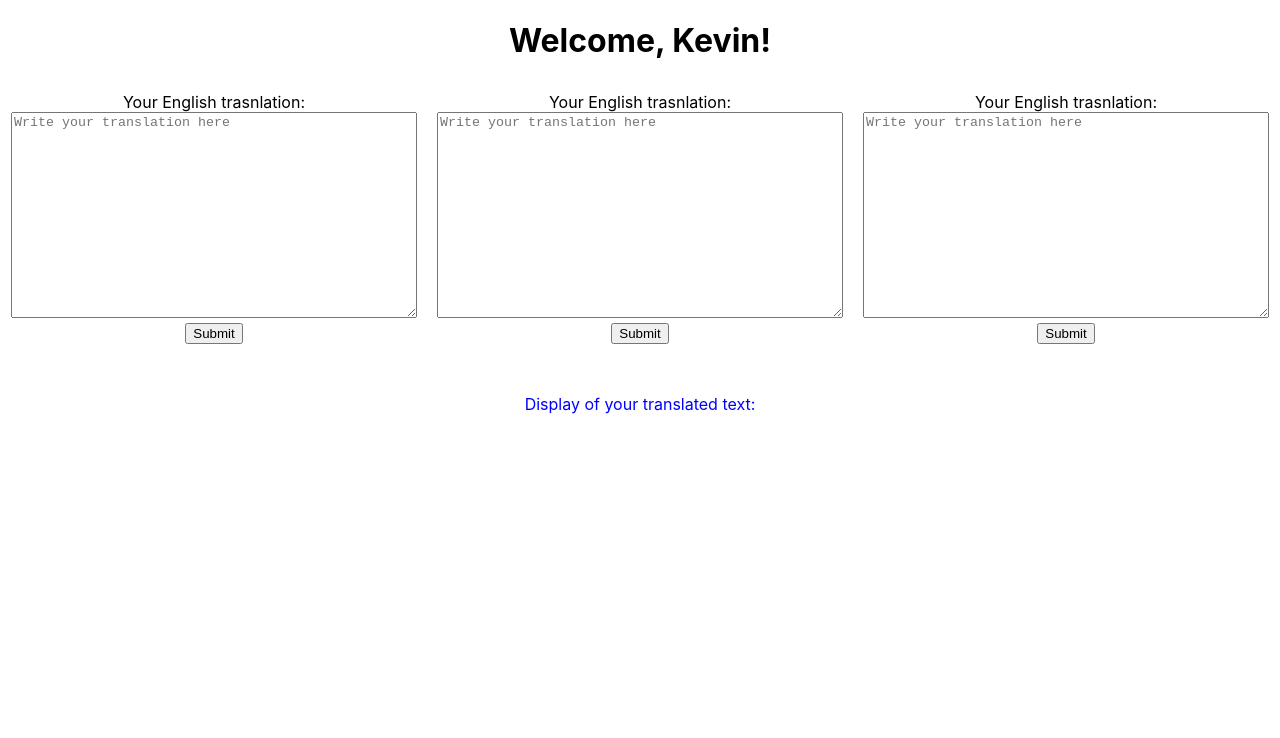
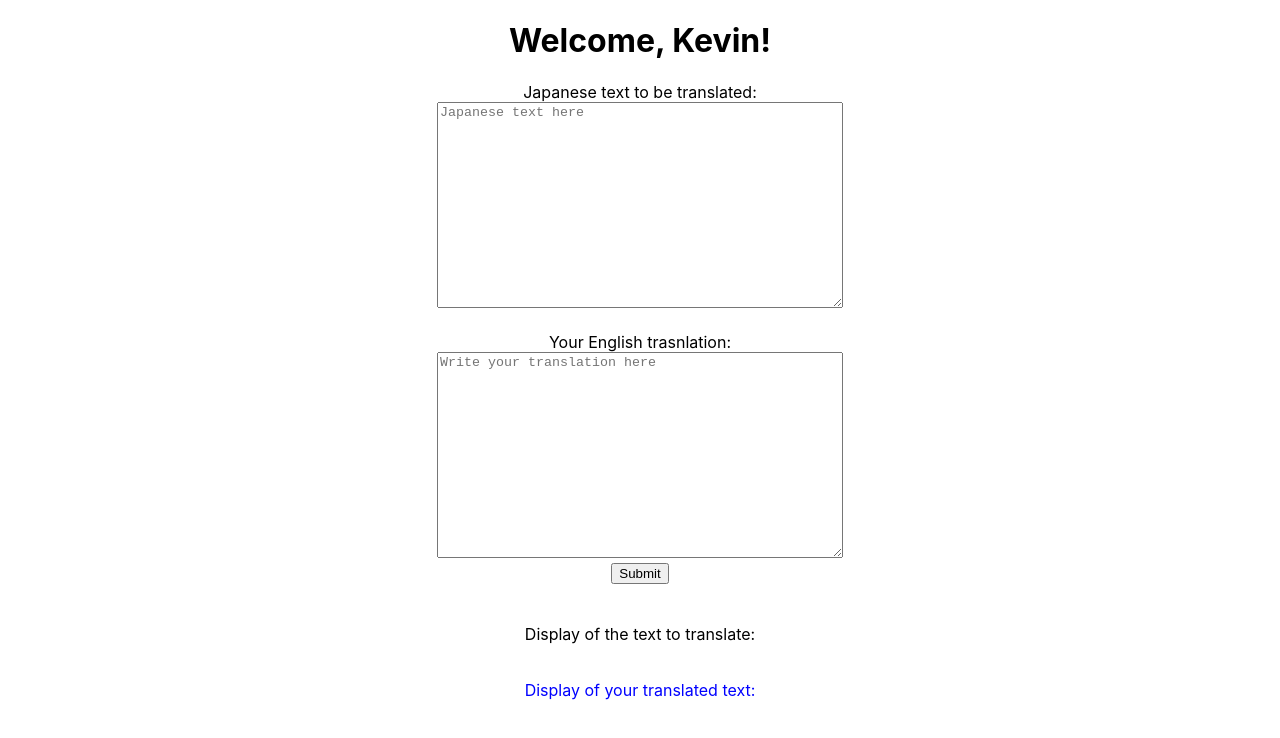
Before and after one commit to ragnakevmac/foreign-language-learning, a React (Create React App) app: page / in a window 1280 px wide. Shown: the top 738 px of the page. Built offline with nearby package versions, Linux system fonts and the light colour scheme.

Commit message:
two forms

```diff
--- a/src/App.css
+++ b/src/App.css
@@ -37,13 +37,28 @@
   }
 }
 
-.textDisplay {
-  color: blue;
-  display: grid;
-  grid-template-columns: repeat(auto-fit, minmax(300, 1fr));
+
+.textToTranslateForm {
+  color: black;
 }
 
-.textForm {
+.translatedTextForm {
+  color: blue;
+}
+
+
+.textToTranslateDisplay {
+  color: black;
+}
+
+.translatedTextDisplay {
+  color: blue;
+  /* display: grid;
+  grid-template-columns: repeat(auto-fit, minmax(300, 1fr)); */
+}
+
+
+/* .textForm {
   padding: 10px;
 }
 
@@ -51,4 +66,4 @@
   display:flex;
   flex-direction:row;
   justify-content: center;
-}
+} */
--- a/src/App.tsx
+++ b/src/App.tsx
@@ -1,16 +1,21 @@
-import React, { useState, useEffect, useRef } from 'react';
+import React, { useState } from 'react';
 import './App.css';
 import Intro from './components/Intro';
-import TranslatedTextForm from './components/TranslatedTextForm';
+import TextForm from './components/TextForm';
 import TranslatedTextDisplay from './components/TranslatedTextDisplay';
+import TextToTranslateDisplay from './components/TextToTranslateDisplay';
+import { Texts } from './models/textFormProps';
 
 
 function App() {
 
+  const [textToTranslate, setTextToTranslate] = useState<string>('');
   const [translatedText, setTranslatedText] = useState<string>('');
-  const displaySubmittedText = (translatedText: string) => {
-    console.log(translatedText);
-    setTranslatedText(translatedText);
+
+
+  const displaySubmittedText = (texts: Texts) => {
+    setTextToTranslate(texts.textToTranslate);
+    setTranslatedText(texts.translatedText);
   }
 
 
@@ -18,13 +23,14 @@ function App() {
     <div className="App">
       <Intro person="Kevin" />
       <div className="textAreas">
-        <TranslatedTextForm onSubmitTranslatedText={displaySubmittedText} />
-        <TranslatedTextForm onSubmitTranslatedText={displaySubmittedText} />
-        <TranslatedTextForm onSubmitTranslatedText={displaySubmittedText} />
+        <TextForm onSubmitTexts={displaySubmittedText} />
       </div>
       <br />
       <br />
+      <TextToTranslateDisplay textToTranslate={textToTranslate} />
+      <br />
       <TranslatedTextDisplay translatedText={translatedText} />
+
 
     </div>
   );
--- /dev/null
+++ b/src/components/TextForm.tsx
@@ -0,0 +1,55 @@
+import React, { useRef } from 'react';
+import { TextFormProps } from '../models/textFormProps';
+import '../App.css'
+
+
+function TextForm({ onSubmitTexts }: TextFormProps): JSX.Element {
+
+    const inputRefTextToTranslate = useRef<HTMLTextAreaElement>(null);
+    const inputRefTranslatedText = useRef<HTMLTextAreaElement>(null);
+
+
+    function handleSubmit(e: React.FormEvent) {
+        e.preventDefault();
+        const textToTranslate = inputRefTextToTranslate.current!.value;
+        const translatedText = inputRefTranslatedText.current!.value;
+        onSubmitTexts({textToTranslate, translatedText});
+    }
+
+    return (
+      <div className='textForm'>
+
+        <form onSubmit={handleSubmit}>
+
+          <label>Japanese text to be translated:</label>
+            <br />
+            <textarea
+              className='textToTranslateForm'
+              placeholder='Japanese text here'
+              required
+              style={{width: "400px", height: "200px"}}
+              ref={inputRefTextToTranslate}
+            />
+
+          <br />
+          <br />
+
+          <label>Your English trasnlation:</label>
+            <br />
+            <textarea
+              className='translatedTextForm'
+              placeholder='Write your translation here'
+              required
+              style={{width: "400px", height: "200px"}}
+              ref={inputRefTranslatedText}
+            />
+
+
+          <br />
+         <button type='submit'>Submit</button>
+        </form>
+      </div>
+    )
+}
+
+export default TextForm;
--- /dev/null
+++ b/src/components/TextToTranslateDisplay.tsx
@@ -0,0 +1,15 @@
+import React from 'react';
+import TextToTranslate from '../models/textToTranslate';
+// import '../App.css'
+
+
+function TextToTranslateDisplay({ textToTranslate }: TextToTranslate): JSX.Element {
+    return (
+        <div className='textToTranslateDisplay'>
+            Display of the text to translate:
+            <p>{textToTranslate}</p>
+        </div>
+    )
+}
+
+export default TextToTranslateDisplay;
--- a/src/components/TranslatedTextDisplay.tsx
+++ b/src/components/TranslatedTextDisplay.tsx
@@ -5,7 +5,7 @@ import TranslatedText from '../models/translatedText';
 
 function TranslatedTextDisplay({ translatedText }: TranslatedText): JSX.Element {
     return (
-        <div className='textDisplay'>
+        <div className='translatedTextDisplay'>
             Display of your translated text:
             <p>{translatedText}</p>
         </div>
--- a/src/components/TranslatedTextForm.tsx
+++ /dev/null
@@ -1,33 +0,0 @@
-import React, { useRef } from 'react';
-import TranslatedTextFormProps from '../models/translatedTextFormProps';
-import '../App.css'
-
-
-function TranslatedTextForm({ onSubmitTranslatedText }: TranslatedTextFormProps): JSX.Element {
-
-    const inputRef = useRef<HTMLTextAreaElement>(null);
-
-    function handleSubmit(e: React.FormEvent) {
-        e.preventDefault();
-        const translatedTextToBeSubmitted = inputRef.current!.value;
-        onSubmitTranslatedText(translatedTextToBeSubmitted);
-    }
-
-    return (
-      <div className='textForm'>
-        <form onSubmit={handleSubmit}>
-          Your English trasnlation:
-          <br />
-          <textarea
-            placeholder='Write your translation here'
-            style={{width: "400px", height: "200px"}}
-            ref={inputRef}
-          />
-          <br />
-         <button type='submit'>Submit</button>
-        </form>
-      </div>
-    )
-}
-
-export default TranslatedTextForm;
--- /dev/null
+++ b/src/models/textFormProps.ts
@@ -0,0 +1,8 @@
+export interface Texts {
+  textToTranslate: string
+  translatedText: string
+}
+
+export interface TextFormProps {
+    onSubmitTexts: (texts: Texts) => void;
+  }
--- /dev/null
+++ b/src/models/textToTranslate.ts
@@ -0,0 +1,3 @@
+export default interface TextToTranslate {
+    textToTranslate: string
+}
--- a/src/models/translatedTextFormProps.ts
+++ /dev/null
@@ -1,3 +0,0 @@
-export default interface TranslatedTextFormProps {
-    onSubmitTranslatedText: (translatedText: string) => void;
-  }
```
